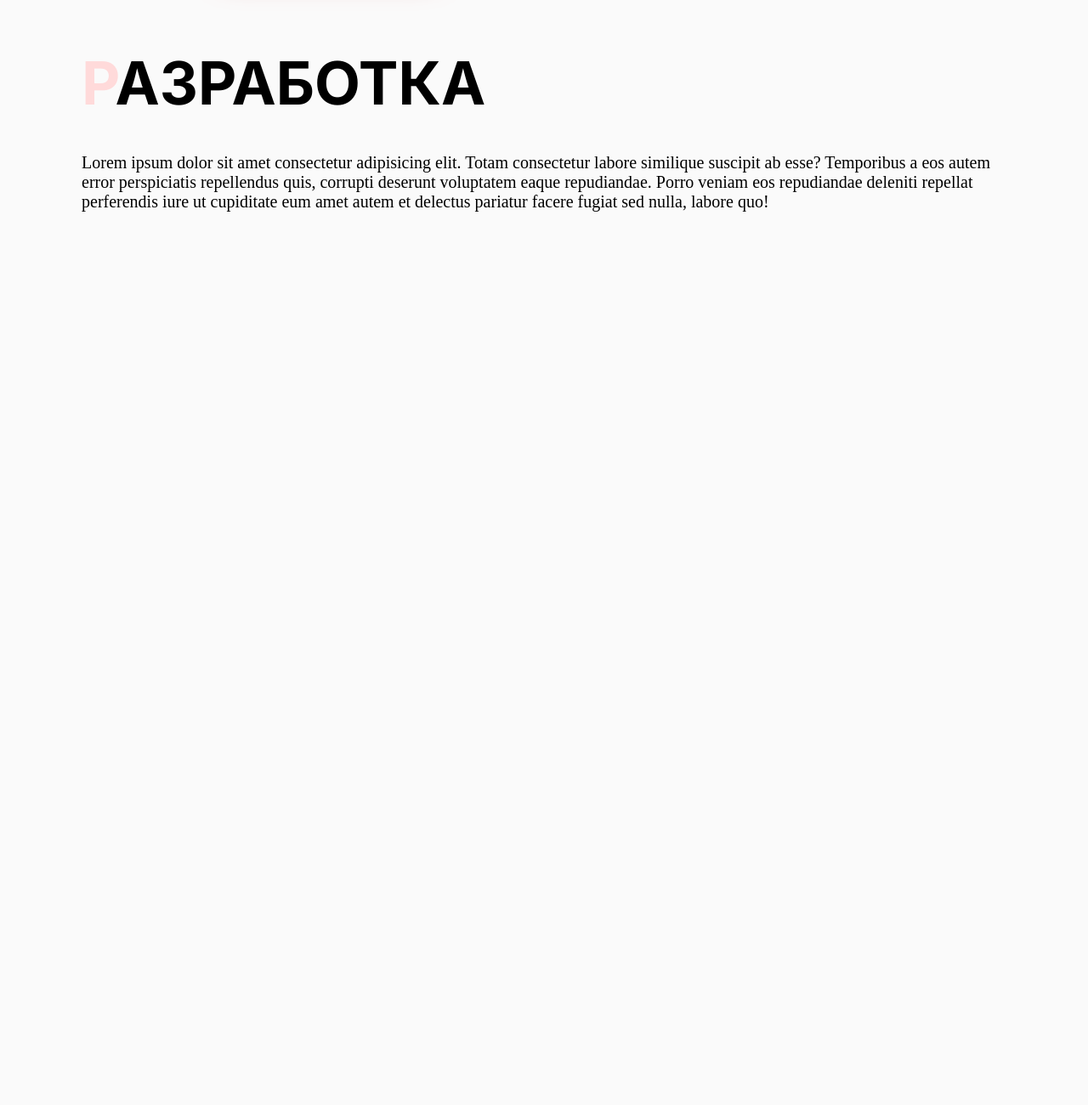
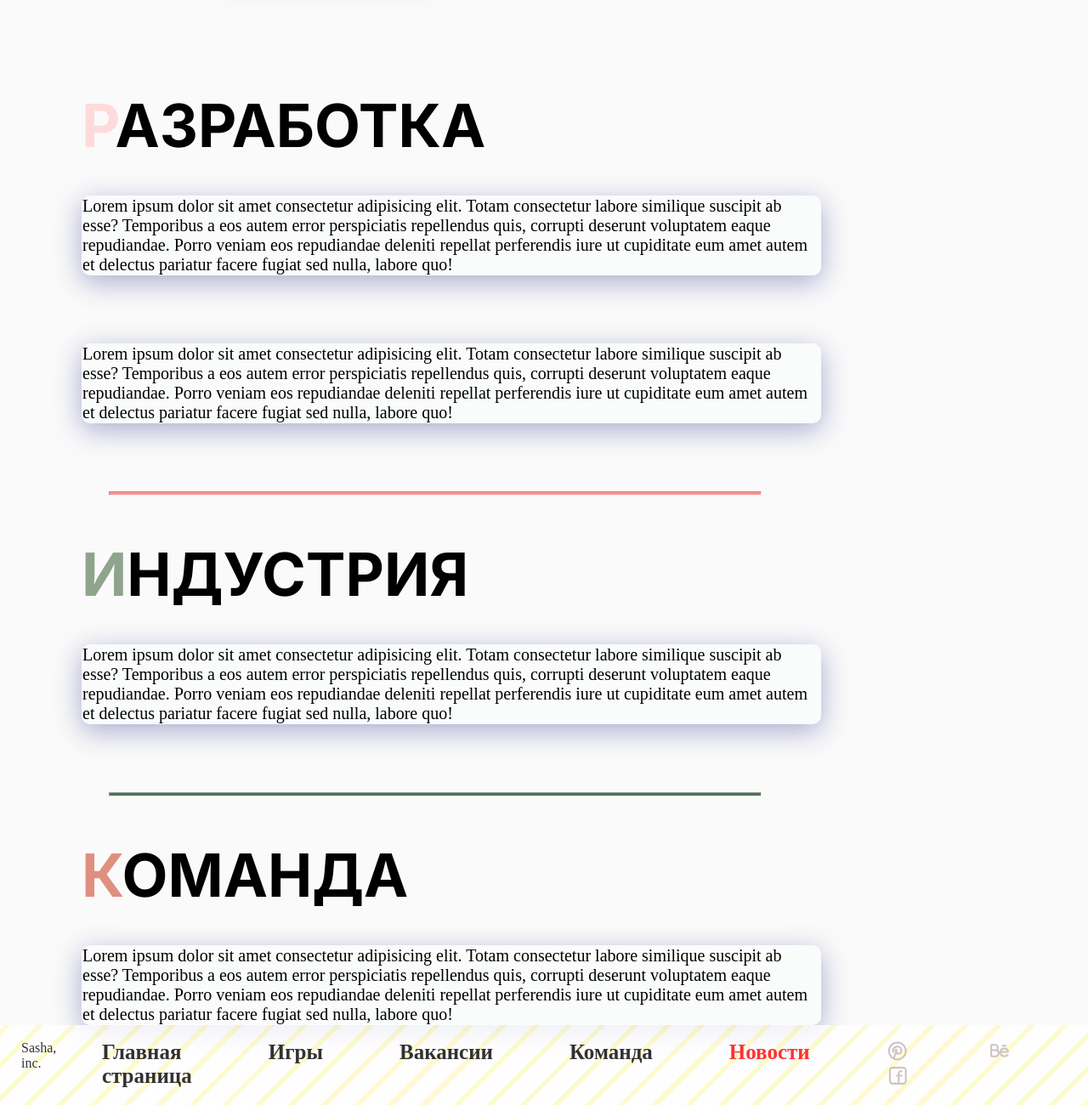
Before and after one commit to Sasha2810/web, a plain HTML site: page lesson12/news.html in a window 1280 px wide. Shown: the part 564-1864 px from the top of the page at 85% size. Before the commit the page ends 813 px from the top, so only its background shows below. Drawn offline with Linux system fonts and the light colour scheme.

Commit message:
Сайт готов!!!!!!!!!!!!!!!!!!!!!!!

```diff
--- a/lesson12/news.html
+++ b/lesson12/news.html
@@ -51,9 +51,45 @@
     <!-- develop -->
     <section id="develop">
         <div class="container">
-        <h1><span class="news-develop-span">Р</span>азработка</h1>
-        <p class="zvezdochka">Lorem ipsum dolor sit amet consectetur adipisicing elit. Totam consectetur labore similique suscipit ab esse? Temporibus a eos autem error perspiciatis repellendus quis, corrupti deserunt voluptatem eaque repudiandae. Porro veniam eos repudiandae deleniti repellat perferendis iure ut cupiditate eum amet autem et delectus pariatur facere fugiat sed nulla, labore quo!</p>
-    </div>
-</section>
+            <h1><span class="news-develop-span">Р</span>азработка</h1>
+            <p class="zvezdochka glass">Lorem ipsum dolor sit amet consectetur adipisicing elit. Totam consectetur labore similique suscipit ab esse? Temporibus a eos autem error perspiciatis repellendus quis, corrupti deserunt voluptatem eaque repudiandae. Porro veniam eos repudiandae deleniti repellat perferendis iure ut cupiditate eum amet autem et delectus pariatur facere fugiat sed nulla, labore quo!</p>
+            <p class="zvezdochka glass glass1">Lorem ipsum dolor sit amet consectetur adipisicing elit. Totam consectetur labore similique suscipit ab esse? Temporibus a eos autem error perspiciatis repellendus quis, corrupti deserunt voluptatem eaque repudiandae. Porro veniam eos repudiandae deleniti repellat perferendis iure ut cupiditate eum amet autem et delectus pariatur facere fugiat sed nulla, labore quo!</p>
+        </div>
+    </section>
+
+    <hr class="hr1">
+
+    <section id="industry">
+        <div class="container">
+            <h1><span class="news-industry-span">И</span>ндустрия</h1>
+            <p class="zvezdochka glass ">Lorem ipsum dolor sit amet consectetur adipisicing elit. Totam consectetur labore similique suscipit ab esse? Temporibus a eos autem error perspiciatis repellendus quis, corrupti deserunt voluptatem eaque repudiandae. Porro veniam eos repudiandae deleniti repellat perferendis iure ut cupiditate eum amet autem et delectus pariatur facere fugiat sed nulla, labore quo!</p>
+        </div>
+    </section>
+
+    <hr class="hr2">
+
+    <section id="team">
+        <div class="container">
+            <h1><span class="news-team-span">К</span>оманда</h1>
+            <p class="zvezdochka glass">Lorem ipsum dolor sit amet consectetur adipisicing elit. Totam consectetur labore similique suscipit ab esse? Temporibus a eos autem error perspiciatis repellendus quis, corrupti deserunt voluptatem eaque repudiandae. Porro veniam eos repudiandae deleniti repellat perferendis iure ut cupiditate eum amet autem et delectus pariatur facere fugiat sed nulla, labore quo!</p>
+        </div>
+    </section>
+
+    <footer class="footer">
+        <p class="inc">Sasha, inc.</p>
+        <nav class="header-nav">
+            <a href="index.html" >Главная страница</a>
+            <a href="games.html">Игры</a>
+            <a href="vacancy.html">Вакансии</a>
+            <a href="index.html#team">Команда</a>
+            <a href="" class="active">Новости</a>
+        </nav>
+
+        <div class="social-media">
+            <a href=""><img src="img/Pintrest.svg" alt=""></a>
+            <a href=""><img src="img/Behance.svg" alt=""></a>
+            <a href=""><img src="img/Facebook.svg" alt=""></a>
+        </div>
+    </footer>
 </body>
 </html>
--- a/lesson12/styles.css
+++ b/lesson12/styles.css
@@ -276,7 +276,9 @@ h1 {
 /* footer */
 
 .footer {
-    background-color: #efefef;
+
+opacity: 0.8;
+background: repeating-linear-gradient( -45deg, #fffac5, #fffac5 5.5px, #ffffff 5.5px, #ffffff 27.5px );
     padding: 18px 25px;
     display: flex;
     justify-content: space-between;
@@ -358,7 +360,12 @@ h1 {
     background-color: #f5f5f5;
     position: relative;
     cursor: pointer;
+    transition: all 0.6s ease;
+}
 
+.vacancy-box:hover {
+    background-color: #c87777;
+    color:#FAFAFA;
 }
 
 .vacancy-img1 {
@@ -373,10 +380,7 @@ h1 {
     border-radius: 100px;
 }
 
-.vacancy-box:hover {
-    background-color: rgb(200, 119, 119);
-    color:#FAFAFA;
-}
+
 
 .vacancy-box h3 {
     font-family: 'Inter', sans-serif;
@@ -480,4 +484,44 @@ box-shadow:  17px 17px 34px #d97a7a,
 }
 .zvezdochka {
     font-size: 20px;
+    width: 80%;
 }
+
+.news-text {
+    font-size: 24px;
+
+}
+
+.container h1 {
+    padding-top: 50px;
+}
+
+hr {
+    margin-top: 80px;
+    height: 5px;
+    width: 60%;
+    margin-left:10%;
+     margin-right:30%;
+
+}
+
+.hr1 {
+    background-color: #ff8f8f;
+}
+
+.hr2 {
+    background-color: #4a7552;
+}
+
+.glass {
+    background: rgba( 249, 253, 255, 0.25 );
+box-shadow: 0 8px 32px 0 rgba( 31, 38, 135, 0.37 );
+backdrop-filter: blur( 4px );
+-webkit-backdrop-filter: blur( 4px );
+border-radius: 10px;
+border: 1px solid rgba( 255, 255, 255, 0.18 );
+}
+
+.glass1 {
+    margin-top: 80px;
+}
```
Also changed, not shown: lesson12/games.html (+1 -1 lines), lesson12/index.html (+21 -4 lines).
